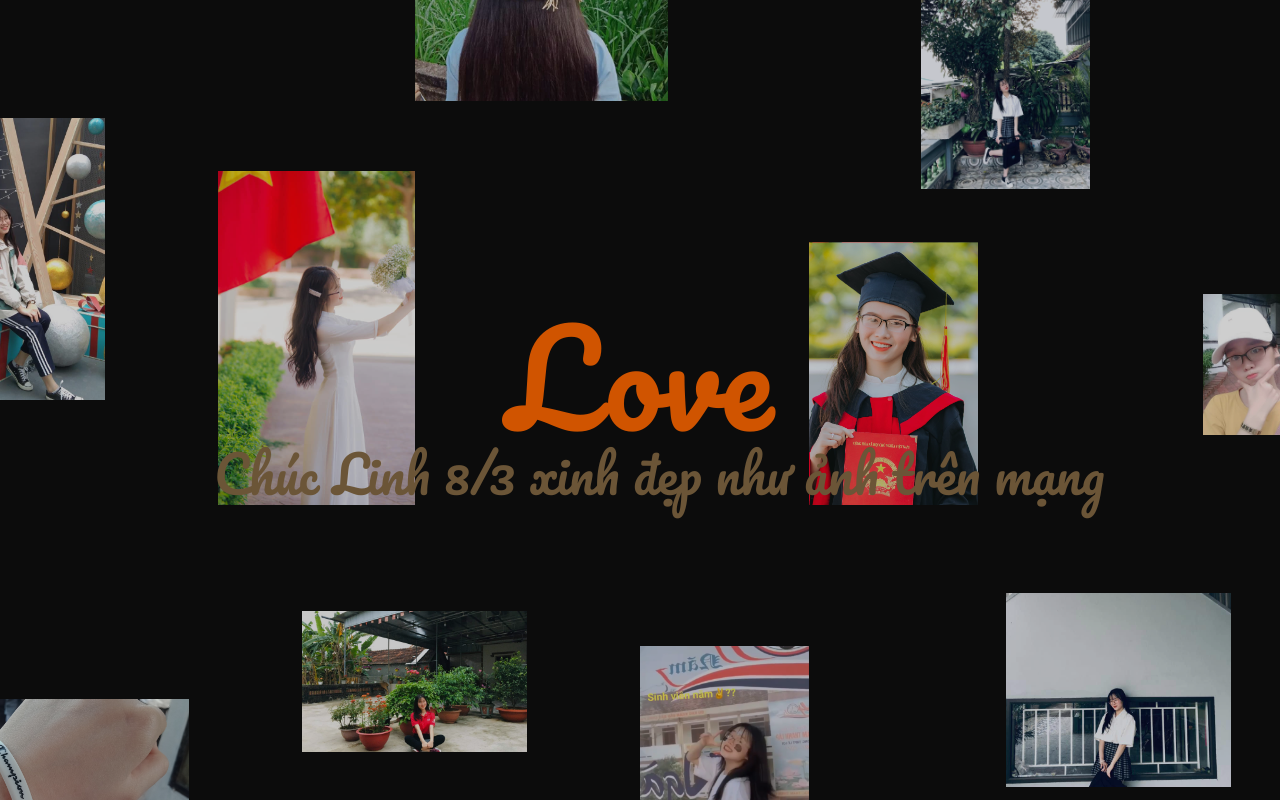
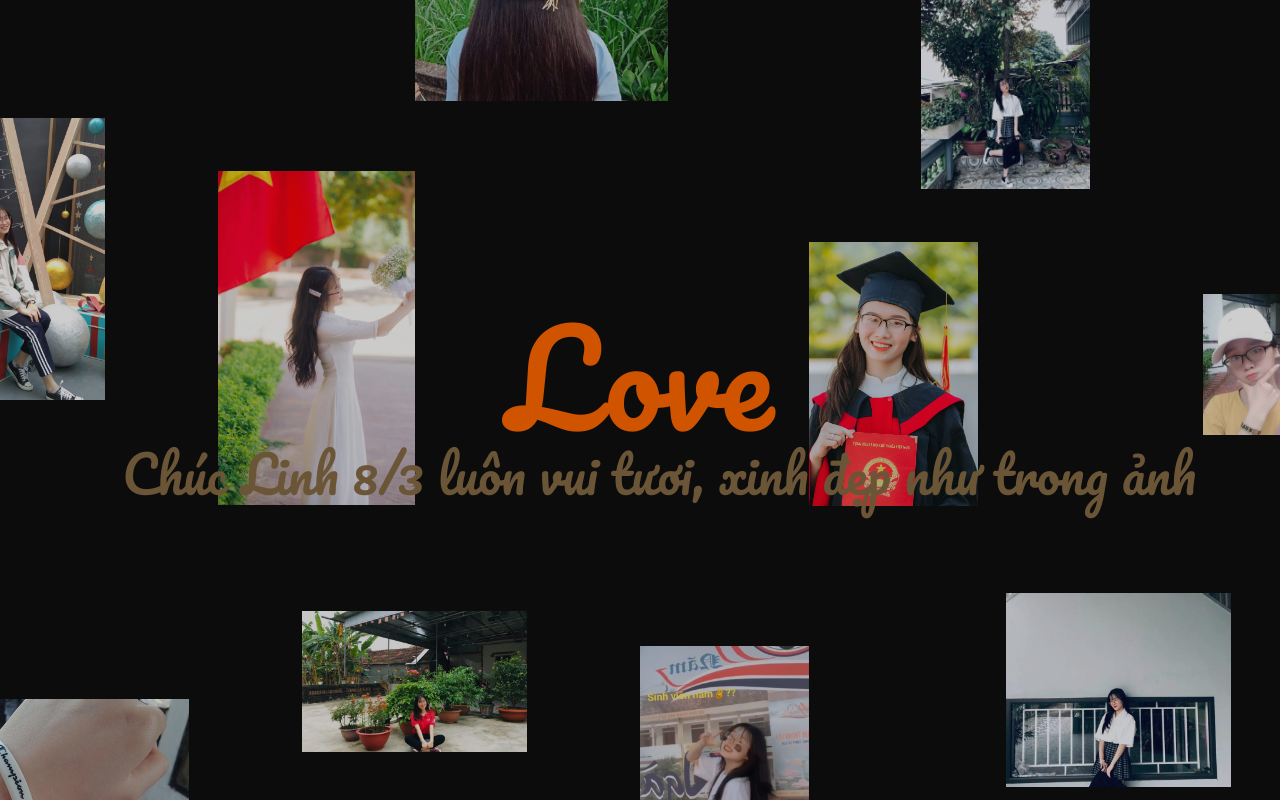
Before and after one commit to Thuong14/linh, a plain HTML site: page index.html in a window 1280 px wide. Drawn offline with Linux system fonts and the light colour scheme; a web font is replaced by a local one.

Commit message:
Update index.html

```diff
--- a/index.html
+++ b/index.html
@@ -39,7 +39,7 @@ supportsCssVars() || alert("Please view this demo in a modern browser that suppo
 					<span>Love</span>
 				</h2>
 				<h2 class="content__title no-select">
-					<span class="content__title-sub">Chúc Linh 8/3 xinh đẹp như ảnh trên mạng</span>
+					<span class="content__title-sub">Chúc Linh 8/3 luôn vui tươi, xinh đẹp như trong ảnh</span>
 				</h2>
 			</div>
 		</main>
```
